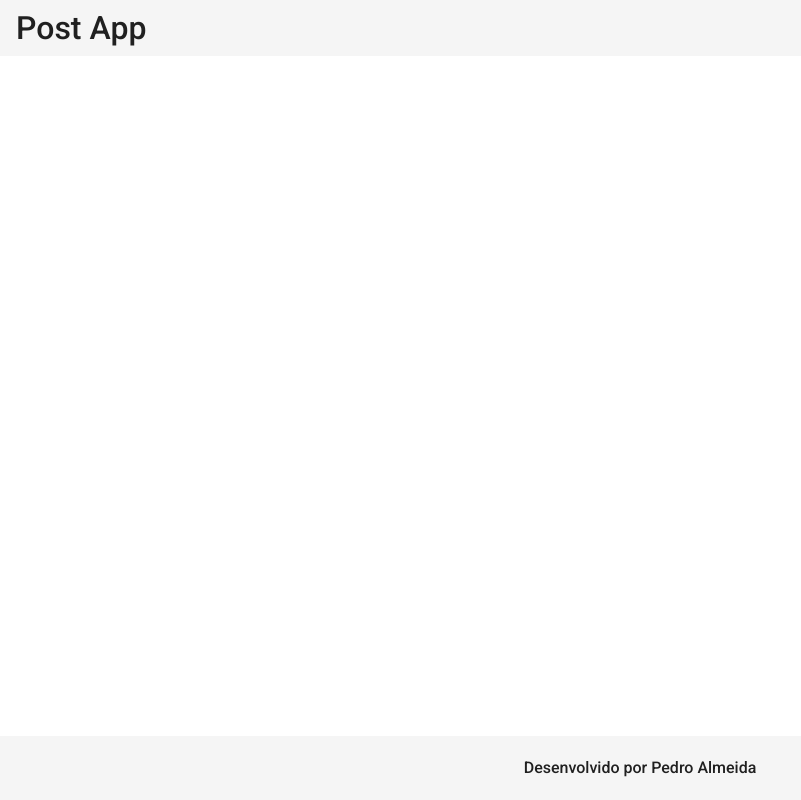
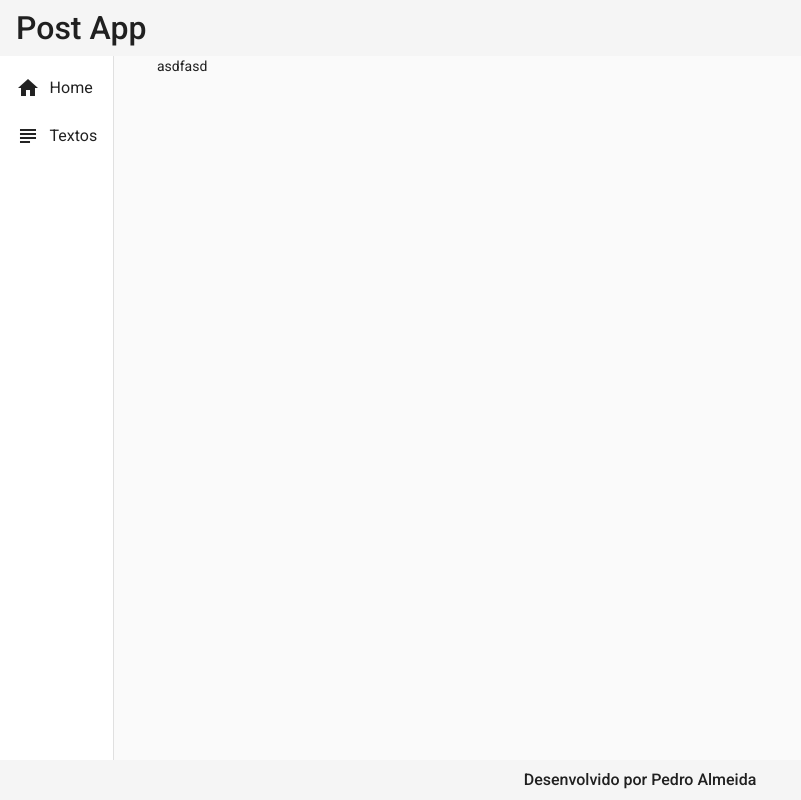
Before and after one commit to pedroh-almeida/post-frontend, an Angular app: page / in a window 1280 px wide. Shown: the whole page, without its empty margins (0-801 px from the left). Built offline with nearby package versions, Linux system fonts and the light colour scheme.

Commit message:
implementando navegador estático

```diff
--- a/src/app/app.component.html
+++ b/src/app/app.component.html
@@ -1,2 +1,3 @@
 <app-header></app-header>
+<app-nav></app-nav>
 <app-footer></app-footer>
--- a/src/app/components/template/footer/footer.component.css
+++ b/src/app/components/template/footer/footer.component.css
@@ -1,4 +1,5 @@
 .footer {
+    height: 5%;
     position: fixed;
     bottom: 0;
     justify-content: center;
--- /dev/null
+++ b/src/app/components/template/nav/nav.component.css
@@ -0,0 +1,6 @@
+.container {
+    height: 88%;
+}
+i {
+    padding-right: 0.6rem;
+}
--- /dev/null
+++ b/src/app/components/template/nav/nav.component.html
@@ -0,0 +1,18 @@
+<mat-sidenav-container class="container">
+  <mat-sidenav mode="side" opened>
+    <mat-nav-list>
+      <a mat-list-item>
+        <i class="material-icons">home</i>
+        Home
+      </a>
+      <a mat-list-item>
+        <i class="material-icons">subject</i>
+        Textos
+      </a>
+    </mat-nav-list>
+  </mat-sidenav>
+
+  <mat-sidenav-content>
+      asdfasd
+  </mat-sidenav-content>
+</mat-sidenav-container>
--- /dev/null
+++ b/src/app/components/template/nav/nav.component.ts
@@ -0,0 +1,15 @@
+import { Component, OnInit } from '@angular/core';
+
+@Component({
+  selector: 'app-nav',
+  templateUrl: './nav.component.html',
+  styleUrls: ['./nav.component.css']
+})
+export class NavComponent implements OnInit {
+
+  constructor() { }
+
+  ngOnInit(): void {
+  }
+
+}
```
Also changed, not shown: src/app/app.module.ts (+12 -2 lines).
